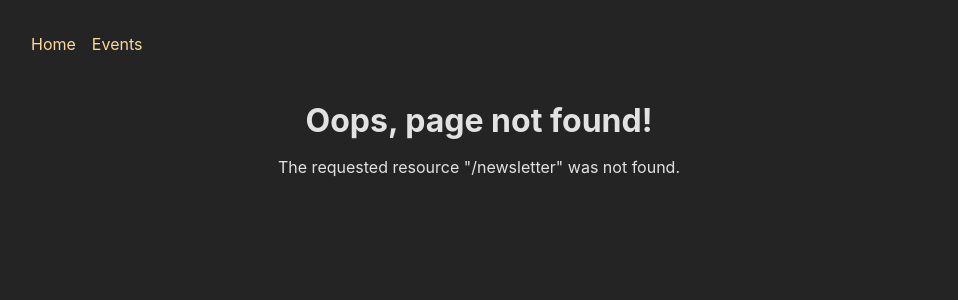
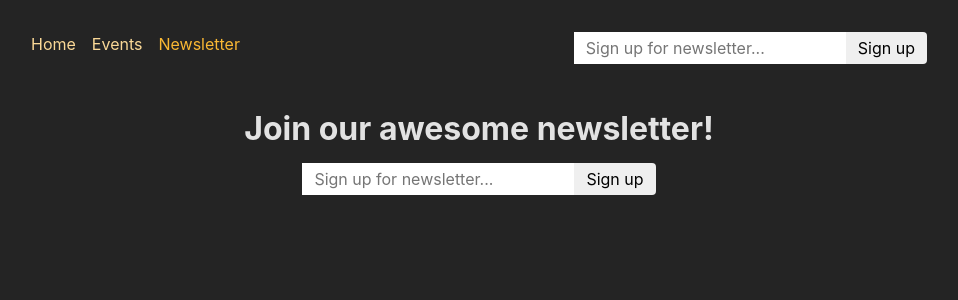
Before and after one commit to MdNazmulHaqueA/react-routert6.4-practice, a React (Create React App) app in the folder frontend/: page /newsletter in a window 1280 px wide. Before the commit this address had no page. Shown: the top 300 px of the page, without its empty margins (161-1119 px from the left). Built offline with nearby package versions, Linux system fonts and the light colour scheme.

Commit message:
work with useFetcher

```diff
--- a/frontend/src/App.js
+++ b/frontend/src/App.js
@@ -31,6 +31,7 @@
 import EventsRootLayout from './pages/EventsRoot';
 import HomePage from './pages/Home';
 import NewEventPage from './pages/NewEvent';
+import NewsletterPage, { action as newsletterAction } from './pages/Newsletter';
 import RootLayout from './pages/Root';
 
 const router = createBrowserRouter([
@@ -80,11 +81,16 @@
           }
           // { path: ':eventId/edit', element: <EditEventPage /> }
         ]
-      }
+      },
       // { path: 'events', element: <EventsPage /> },
       // { path: 'events/:eventId', element: <EventDetailPage /> },
       // { path: 'events/new', element: <NewEventPage /> },
       // { path: 'events/:eventId/edit', element: <EditEventPage /> }
+      {
+        path: 'newsletter',
+        element: <NewsletterPage />,
+        action: newsletterAction
+      }
     ]
   }
 ]);
--- a/frontend/src/components/MainNavigation.js
+++ b/frontend/src/components/MainNavigation.js
@@ -1,5 +1,6 @@
 import { NavLink } from 'react-router-dom';
 import classes from './MainNavigation.module.css';
+import NewsletterSignup from './NewsletterSignup';
 
 function MainNavigation() {
   return (
@@ -27,8 +28,19 @@
               Events
             </NavLink>
           </li>
+          <li>
+            <NavLink
+              to="/newsletter"
+              className={({ isActive }) =>
+                isActive ? classes.active : undefined
+              }
+            >
+              Newsletter
+            </NavLink>
+          </li>
         </ul>
       </nav>
+      <NewsletterSignup />
     </header>
   );
 }
--- /dev/null
+++ b/frontend/src/components/NewsletterSignup.js
@@ -0,0 +1,29 @@
+import { useEffect } from 'react';
+import { useFetcher } from 'react-router-dom';
+import classes from './NewsletterSignup.module.css';
+function NewsletterSignup() {
+  const fetcher = useFetcher();
+  const { data, state } = fetcher;
+
+  useEffect(() => {
+    if (state === 'idle' && data && data.message){
+      window.alert(data.message);
+    }
+  }, [data, state]);
+  return (
+    <fetcher.Form
+      method="post"
+      action="/newsletter"
+      className={classes.newsletter}
+    >
+      <input
+        type="email"
+        placeholder="Sign up for newsletter..."
+        aria-label="Sign up for newsletter"
+      />
+      <button>Sign up</button>
+    </fetcher.Form>
+  );
+}
+
+export default NewsletterSignup;
--- /dev/null
+++ b/frontend/src/components/NewsletterSignup.module.css
@@ -0,0 +1,18 @@
+.newsletter input,
+.newsletter button {
+  font: inherit;
+  padding: 0.25rem 0.75rem;
+  border-radius: 0;
+  border: none;
+}
+
+.newsletter button {
+  border-top-right-radius: 4px;
+  border-bottom-right-radius: 4px;
+  cursor: pointer;
+}
+
+.newsletter button:hover {
+  background-color: var(--color-primary-300);
+  color: var(--color-gray-800);
+}
--- /dev/null
+++ b/frontend/src/pages/Newsletter.js
@@ -0,0 +1,21 @@
+import NewsletterSignup from '../components/NewsletterSignup';
+import PageContent from '../components/PageContent';
+
+function NewsletterPage() {
+  return (
+    <PageContent title="Join our awesome newsletter!">
+      <NewsletterSignup />
+    </PageContent>
+  );
+}
+
+export default NewsletterPage;
+
+export async function action({ request }) {
+  const data = await request.formData();
+  const email = data.get('email');
+
+  // send to backend newsletter server ...
+  console.log(email);
+  return { message: 'Signup successful!' };
+}
```
